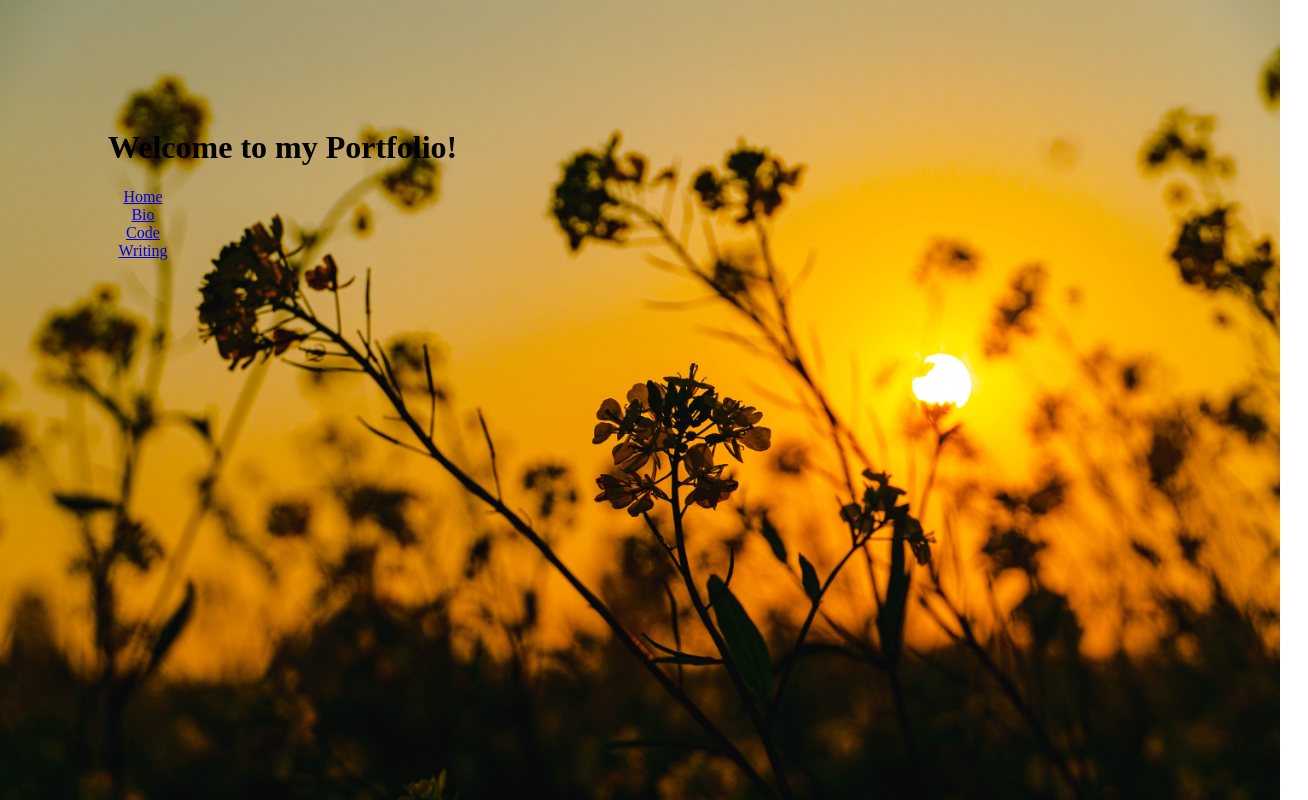
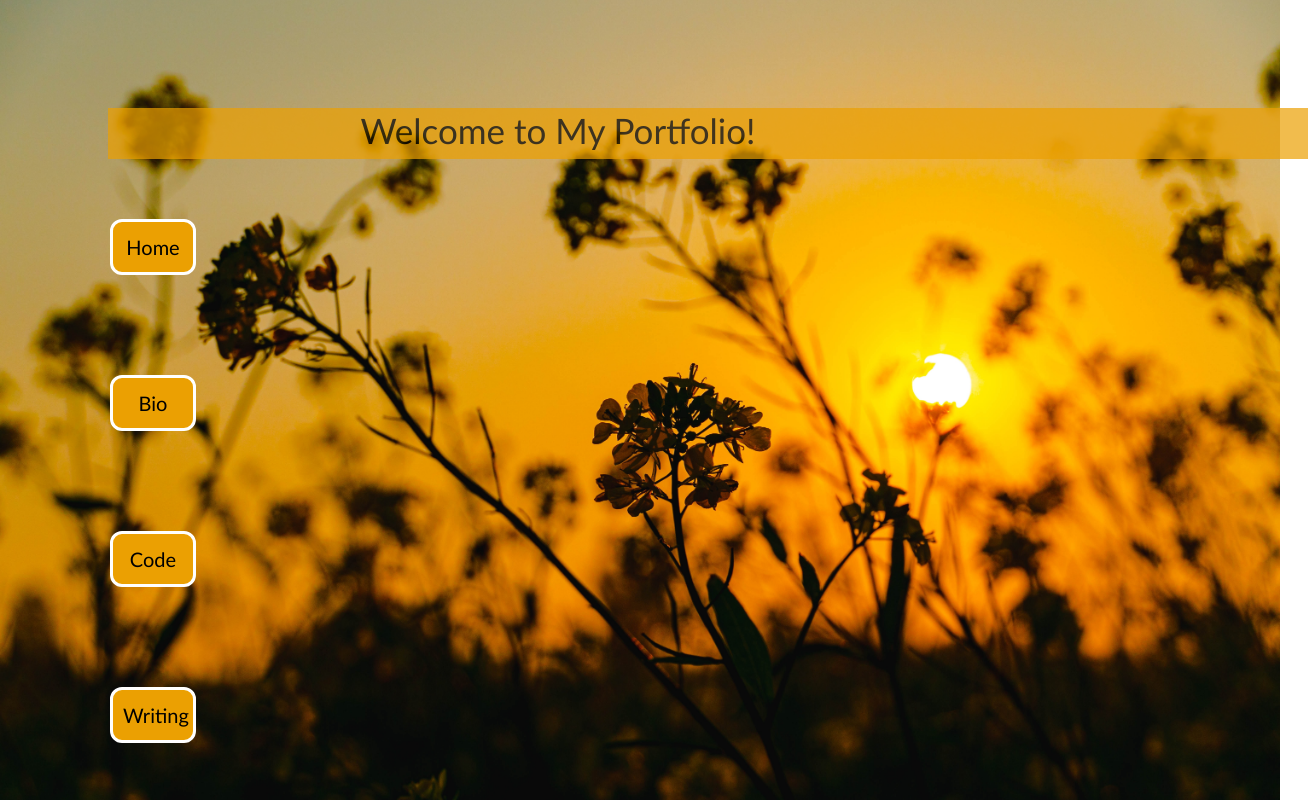
Before and after one commit to jessicabreedlove/jess-portfolio, a plain HTML site: page index.html in a window 1280 px wide. Shown: the whole page, 1308 px wide, since content can reach past the window. Drawn offline with Linux system fonts and the light colour scheme.

Commit message:
color on pages

```diff
--- a/index.html
+++ b/index.html
@@ -9,8 +9,8 @@
 </head>
 
 <body>
-    <div class="welcome">
-        <h1>Welcome to my Portfolio!</h1>
+    <div class="header-wrapper">
+        <div class="welcome">Welcome to My Portfolio!</div>
     </div>
     <div class="menu">
         <div class="menu-item">
@@ -25,7 +25,6 @@
         <div class="menu-item">
             <a href="writing.html">Writing</a>
         </div>
-
     </div>
 
 </body>
--- a/page.css
+++ b/page.css
@@ -1,8 +1,37 @@
-.menu{
+body{ background-image: url(assets/grayFlower.jpg);
+    background-attachment: fixed;
+    background-position: center;
+    background-repeat: no-repeat;
+    background-size: cover;
+
 }
 
 .menu-item{
-    width: 70px;
+    display: flex;
+    padding: 50px 2px;
+    display: flex;
+    justify-content: flex-start;
+
+}
+
+.menu-item a {
+    border-style: solid;
+    border-width: 3px;
+    border-radius: 12px;
+    border-color: white;
+    align-content: space-around;
+    width: 60px;
+    height:30px;
     text-align: center;
     text-decoration: none;
-    {
+    background-color: #eba002 ;
+    font-family: 'Trebuchet MS', 'Lucida Sans Unicode', 'Lucida Grande', 'Lucida Sans', Arial, sans-serif;
+    color: black;
+    padding: 10px;
+    font-size: 20px;
+}
+
+.doc{
+    height: 600px;
+    width: 700px;
+}
--- a/style.css
+++ b/style.css
@@ -10,10 +10,47 @@ body{
 }
 
 .menu{
+    padding-top: 10px;
 }
 
 .menu-item{
-    width: 70px;
+    display: flex;
+    padding: 50px 2px;
+    display: flex;
+    justify-content: flex-start;
+
+}
+
+.menu-item a {
+    border-style: solid;
+    border-width: 3px;
+    border-radius: 12px;
+    border-color: white;
+    align-content: space-around;
+    width: 60px;
+    height:30px;
     text-align: center;
     text-decoration: none;
-    {
+    background-color: #eba002 ;
+    font-family: 'Trebuchet MS', 'Lucida Sans Unicode', 'Lucida Grande', 'Lucida Sans', Arial, sans-serif;
+    color: black;
+    padding: 10px;
+    font-size: 20px;
+}
+
+.welcome{
+    font-size: 35px;
+    opacity: 100%;
+
+}
+
+.header-wrapper{
+    display: flex;
+    justify-content: space-around;
+    height: 30px;
+    width: 500px;
+    padding: 1px 500px 20px 200px;
+    background-color: #eba002;
+    font-family: 'Trebuchet MS', 'Lucida Sans Unicode', 'Lucida Grande', 'Lucida Sans', Arial, sans-serif;
+    opacity: 70%;
+}
```
Also changed, not shown: bio.html (+1 -1 lines), code.html (+5 -1 lines), writing.html (+1 -1 lines), 1 other file.
